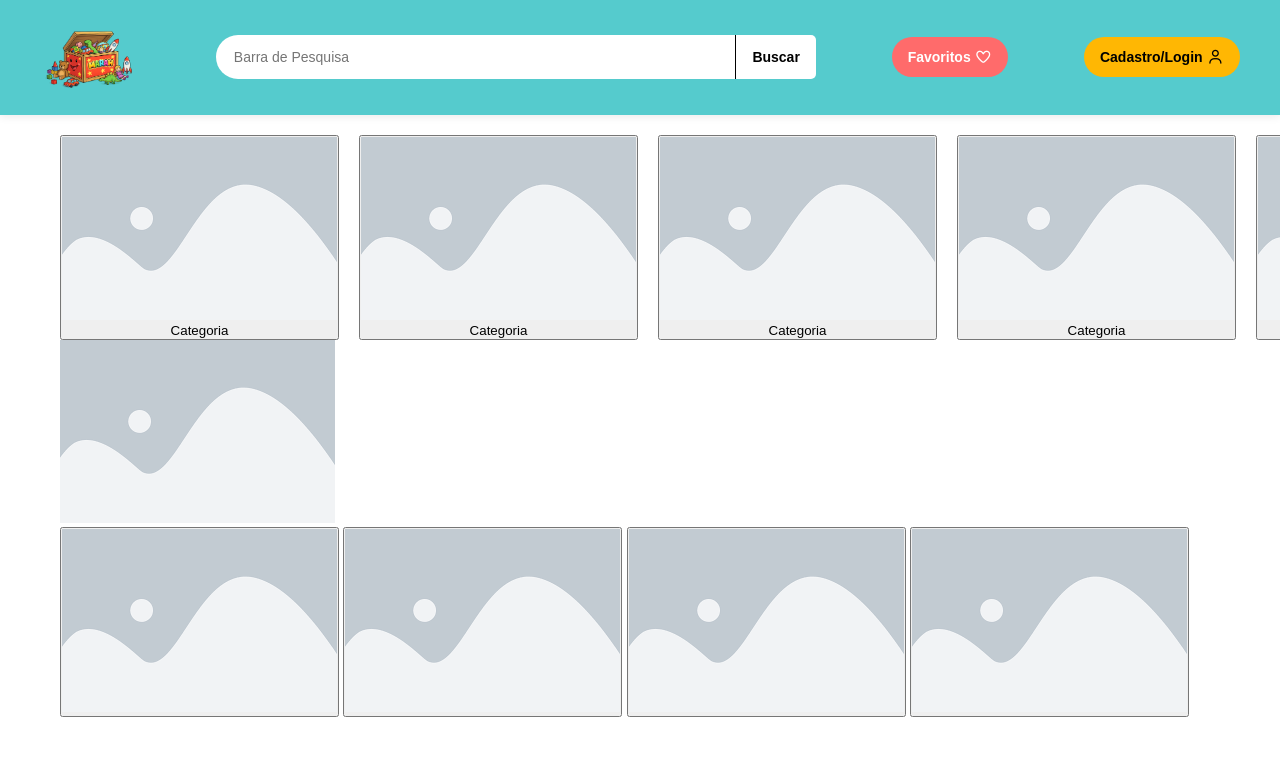
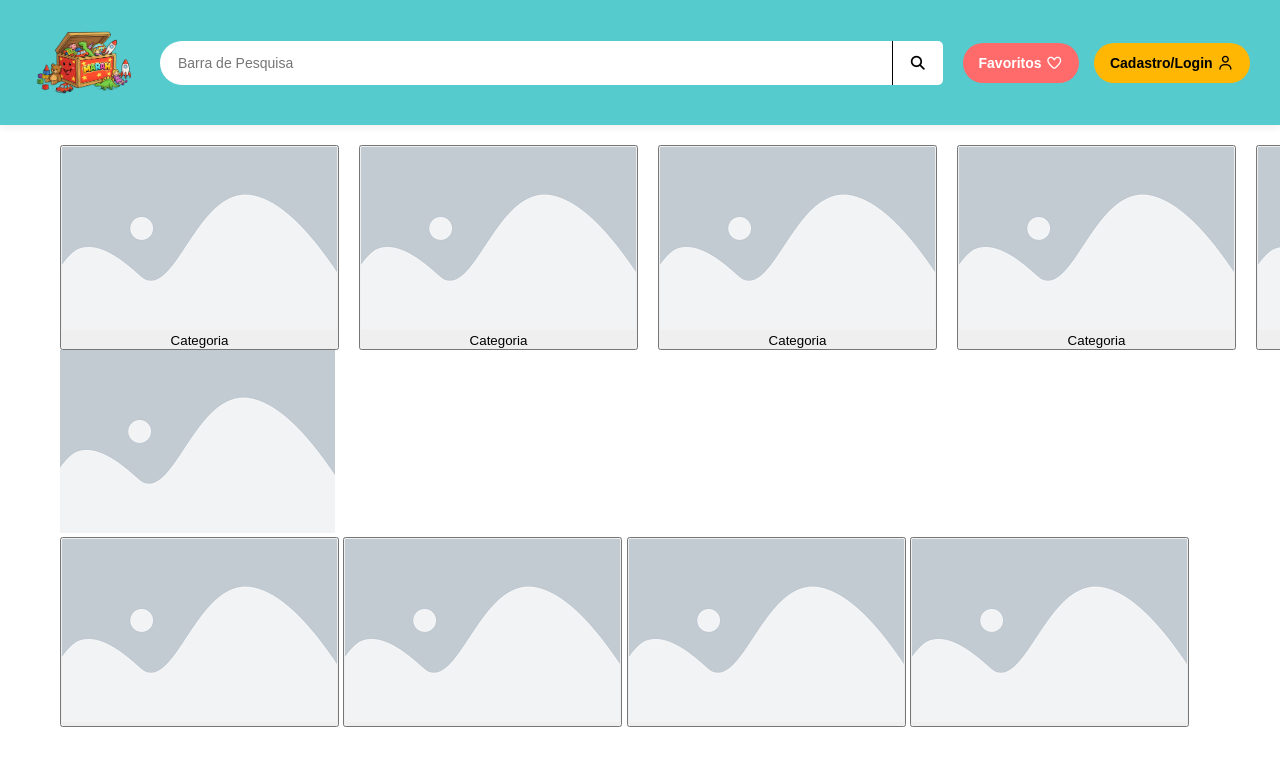
Before and after one commit to RenanAlvarado/Catalogo-de-Brinquedos-Front-End, a plain HTML site: page index.html in a window 1280 px wide. Shown: the top 766 px of the page. Drawn offline with Linux system fonts and the light colour scheme.

Commit message:
Mudanças na barra de pesquisa

```diff
--- a/css/styles.css
+++ b/css/styles.css
@@ -13,6 +13,8 @@
   border-radius: 30px;
   background: white;
   font-weight: bold;
+  text-align: center;
+  align-content: center;
   font-size: 14px;
   cursor: pointer;
   transition: all 0.2s ease;
@@ -27,7 +29,6 @@
 /* NavBar */
 #navbar {
   background-color: #55cbcd;
-
   box-shadow: 0 2px 8px rgba(0, 0, 0, 0.08);
   /* Ficar fixo no topo da tela */
   position: sticky;
@@ -36,7 +37,6 @@
 
 /* Conteudos */
 #navbar-inner {
-  max-width: 1200px;
   padding: 1.5rem 0;
   margin: 0 auto;
   display: flex;
@@ -44,17 +44,20 @@
   align-items: center;
   gap: 20px;
 }
+/* Apenas a imagem, que agora está na esquerda */
+#logo-nav {
+  margin-left: 30px;
+}
 
 /* Logo na Navbar */
 #navbar-inner img {
-  width: 100px;
-  align-self: self-start;
+  width: 110px;
 }
 
 /* ID que tem os searchs */
 #busca-navbar {
   flex: 1;
-  max-width: 600px;
+  max-width: 900px;
 }
 
 /* Form --> É a div que abriga o buscar */
@@ -93,6 +96,13 @@
   box-shadow: 0 4px 10px rgba(0, 0, 0, 0.15);
 }
 
+/* Botões da NavBar */
+#actions {
+  display: flex;
+  gap: 15px;
+  margin-right: 30px;
+}
+
 /* Botão de favoritos */
 
 #favs {
--- a/index.html
+++ b/index.html
@@ -21,20 +21,27 @@
     <nav id="navbar">
       <!-- Para o CSS -->
       <div id="navbar-inner">
+        <div id="logo-nav">
           <img src="img/logo.png" alt="Logo do Catalogo de Brinquedos" />
+        </div>
 
         <div id="busca-navbar">
           <form>
             <input type="text" placeholder="Barra de Pesquisa" />
-            <button type="submit" class="btn">Buscar</button>
+            <button type="submit" class="btn">
+              <i class="fas fa-search"></i>
+            </button>
           </form>
         </div>
+
+        <div id="actions">
           <button id="favs" class="btn">
             <p>Favoritos <i class="fa-regular fa-heart"></i></p>
           </button>
           <button id="login" class="btn">
             <p>Cadastro/Login <i class="fa-regular fa-user"></i></p>
           </button>
+        </div>
       </div>
     </nav>
 
```
Lines whose indentation alone changed are shown as unchanged.
